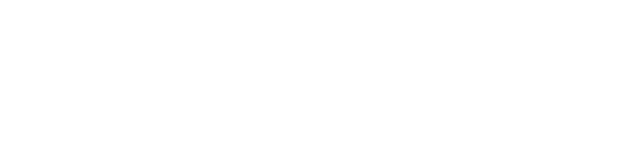
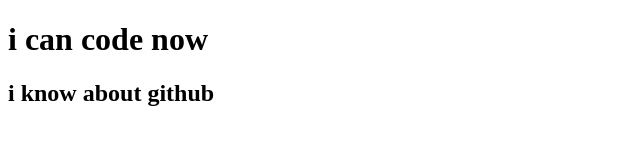
Before and after one commit to Aditi-WebHero/my-third-repo, a plain HTML site: page index.html in a window 1280 px wide. Shown: the whole page, without its empty margins (0-640 px from the left). Drawn offline with Linux system fonts and the light colour scheme.

Commit message:
added header

```diff
--- a/index.html
+++ b/index.html
@@ -7,6 +7,8 @@
     <title>my third repo</title>
 </head>
 <body>
+    <h1>i can code now</h1>
+    <h2>i know about github</h2>
 
 </body>
 </html>
```
